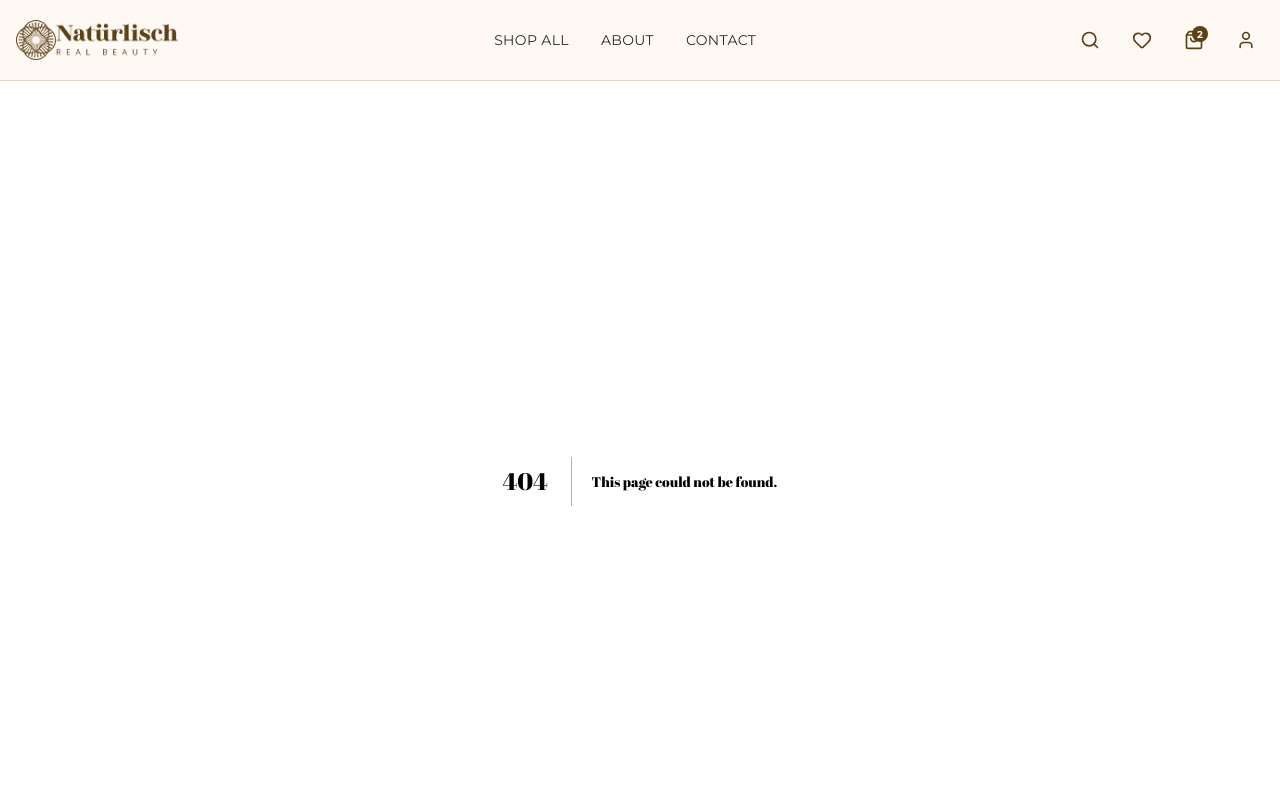
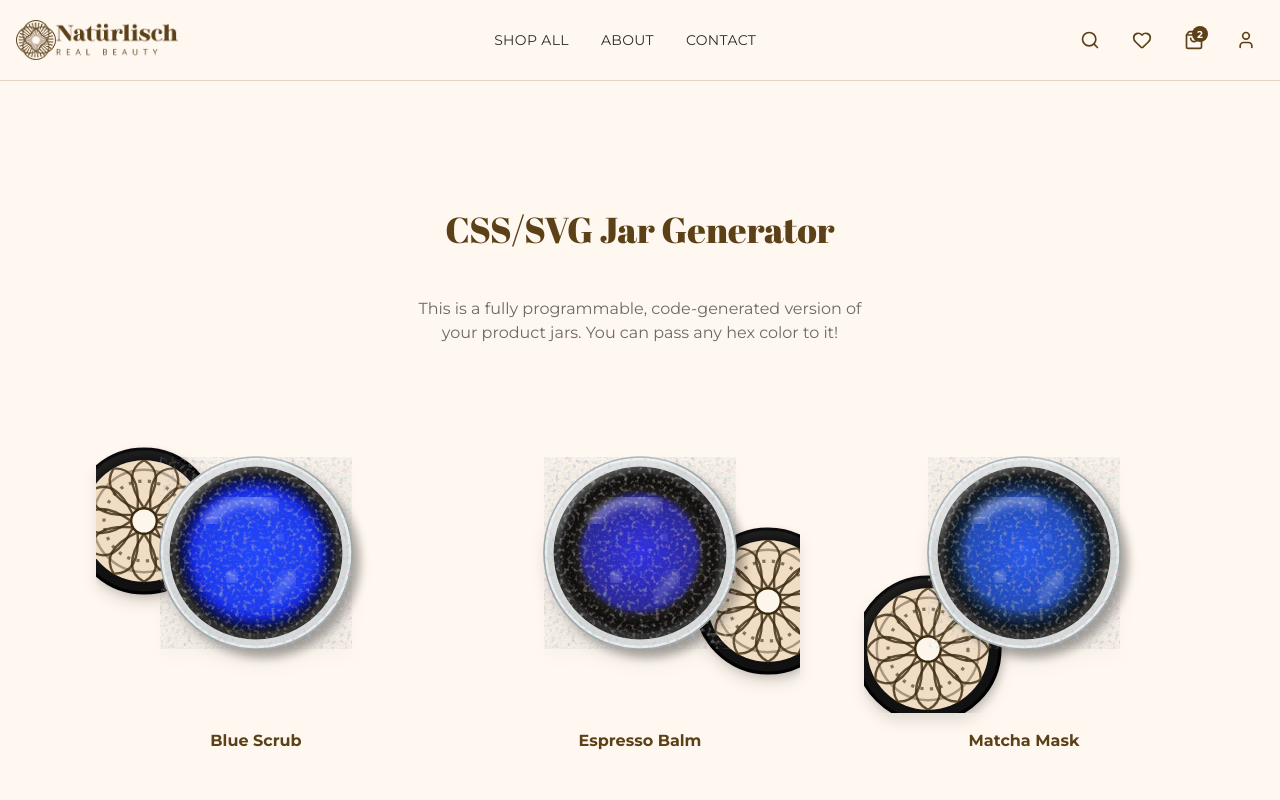
Before and after one commit to Harshsharma6116/naturlisch, a Next.js app: page /jar-demo in a window 1280 px wide. Before the commit this address had no page. Shown: the top 800 px of the page. Built offline with nearby package versions, Linux system fonts and the light colour scheme.

Commit message:
feat: create dynamic programmatic TopDownJar CSS/SVG component based on user photos

```diff
--- /dev/null
+++ b/src/app/jar-demo/page.tsx
@@ -0,0 +1,29 @@
+import { TopDownJar } from '@/components/ui/TopDownJar';
+
+export default function JarDemo() {
+  return (
+    <div className="min-h-screen bg-background flex flex-col items-center justify-center gap-12 py-20">
+      <h1 className="font-heading text-4xl text-primary">CSS/SVG Jar Generator</h1>
+      <p className="text-foreground/70 font-sans max-w-md text-center">
+        This is a fully programmable, code-generated version of your product jars. You can pass any hex color to it!
+      </p>
+
+      <div className="flex flex-wrap items-center justify-center gap-16">
+        <div className="flex flex-col items-center gap-4">
+          <TopDownJar colorHex="#3b5bf2" className="w-80 h-80" lidOffset={{x: -70, y: -20}} />
+          <span className="font-sans font-bold text-primary">Blue Scrub</span>
+        </div>
+
+        <div className="flex flex-col items-center gap-4">
+          <TopDownJar colorHex="#663300" className="w-80 h-80" lidOffset={{x: 80, y: 30}} />
+          <span className="font-sans font-bold text-primary">Espresso Balm</span>
+        </div>
+
+        <div className="flex flex-col items-center gap-4">
+          <TopDownJar colorHex="#4A7C59" className="w-80 h-80" lidOffset={{x: -60, y: 60}} />
+          <span className="font-sans font-bold text-primary">Matcha Mask</span>
+        </div>
+      </div>
+    </div>
+  );
+}
--- /dev/null
+++ b/src/components/ui/TopDownJar.tsx
@@ -0,0 +1,102 @@
+import React from 'react';
+
+interface TopDownJarProps {
+  colorHex?: string;
+  className?: string;
+  lidOffset?: { x: number, y: number };
+}
+
+export function TopDownJar({
+  colorHex = "#2E5BFF",
+  className = "",
+  lidOffset = { x: -80, y: -20 }
+}: TopDownJarProps) {
+  return (
+    <div className={'relative w-64 h-64 ' + className}>
+      <svg viewBox="0 0 200 200" className="w-full h-full drop-shadow-xl" xmlns="http://www.w3.org/2000/svg">
+
+        <defs>
+          <filter id="scrub-texture">
+            <feTurbulence type="fractalNoise" baseFrequency="0.8" numOctaves="4" stitchTiles="stitch"/>
+            <feColorMatrix type="matrix" values="1 0 0 0 0, 1 0 0 0 0, 1 0 0 0 0, 0 0 0 0.3 0" />
+            <feBlend mode="overlay" in2="SourceGraphic" />
+          </filter>
+
+          <filter id="sparkle">
+            <feTurbulence type="fractalNoise" baseFrequency="0.4" numOctaves="2" result="noise" />
+            <feColorMatrix type="matrix" values="1 0 0 0 0  0 1 0 0 0  0 0 1 0 0  0 0 0 3 -1.5" in="noise" result="coloredNoise" />
+            <feBlend in="SourceGraphic" in2="coloredNoise" mode="screen" />
+          </filter>
+
+          <filter id="blur-glow">
+            <feGaussianBlur stdDeviation="3" />
+          </filter>
+
+          <radialGradient id="product-gradient" cx="50%" cy="50%" r="50%">
+            <stop offset="0%" stopColor={colorHex} />
+            <stop offset="70%" stopColor={colorHex} stopOpacity="0.8" />
+            <stop offset="100%" stopColor="#000000" stopOpacity="0.6" />
+          </radialGradient>
+        </defs>
+
+        <g transform={'translate(' + lidOffset.x + ', ' + lidOffset.y + ')'}>
+          <circle cx="102" cy="102" r="45" fill="rgba(0,0,0,0.2)" filter="url(#blur-glow)" />
+          <circle cx="100" cy="100" r="45" fill="#111111" stroke="#000" strokeWidth="2"/>
+          <circle cx="100" cy="100" r="38" fill="#F1DDC4" />
+
+          <g stroke="#3A2A0F" strokeWidth="1.5" fill="none">
+            <circle cx="100" cy="100" r="8" fill="#FDF6ED" />
+            {[...Array(12)].map((_, i) => (
+              <path
+                key={i}
+                d="M 100 92 Q 115 70 100 62 Q 85 70 100 92"
+                transform={'rotate(' + (i * 30) + ' 100 100)'}
+                opacity="0.8"
+              />
+            ))}
+            <circle cx="100" cy="100" r="25" strokeDasharray="2 4" strokeWidth="2" opacity="0.6" />
+            <circle cx="100" cy="100" r="32" opacity="0.4" />
+          </g>
+          <path d="M 60 85 A 45 45 0 0 1 120 60" fill="none" stroke="white" strokeWidth="2" opacity="0.2" filter="url(#blur-glow)" />
+        </g>
+
+        <circle cx="105" cy="105" r="60" fill="rgba(0,0,0,0.3)" filter="url(#blur-glow)" />
+
+        <circle cx="100" cy="100" r="60" fill="#E8ECEF" stroke="#99A3A4" strokeWidth="1"/>
+        <circle cx="100" cy="100" r="58" fill="#D0D3D4" />
+        <circle cx="100" cy="100" r="54" fill="#111111" />
+
+        <circle
+          cx="100" cy="100" r="50"
+          fill="url(#product-gradient)"
+        />
+
+        <circle
+          cx="100" cy="100" r="50"
+          fill={colorHex}
+          filter="url(#scrub-texture)"
+          style={{ mixBlendMode: 'overlay' }}
+          opacity="0.8"
+        />
+
+        <circle
+          cx="100" cy="100" r="50"
+          fill="transparent"
+          filter="url(#sparkle)"
+          opacity="0.5"
+        />
+
+        <path d="M 70 80 Q 90 60 110 70" fill="none" stroke="white" strokeWidth="6" strokeLinecap="round" opacity="0.4" filter="url(#blur-glow)" />
+        <path d="M 120 120 Q 130 100 110 130" fill="none" stroke="white" strokeWidth="4" strokeLinecap="round" opacity="0.3" filter="url(#blur-glow)" />
+        <circle cx="85" cy="115" r="3" fill="white" opacity="0.6" filter="url(#blur-glow)" />
+        <circle cx="115" cy="90" r="2" fill="white" opacity="0.5" filter="url(#blur-glow)" />
+
+        <circle cx="100" cy="100" r="52" fill="none" stroke="white" strokeWidth="3" opacity="0.3" filter="url(#blur-glow)" />
+
+        <path d="M 45 90 A 60 60 0 0 1 120 45" fill="none" stroke="white" strokeWidth="4" opacity="0.5" filter="url(#blur-glow)" />
+        <path d="M 155 110 A 60 60 0 0 1 80 155" fill="none" stroke="white" strokeWidth="2" opacity="0.2" filter="url(#blur-glow)" />
+
+      </svg>
+    </div>
+  );
+}
```
